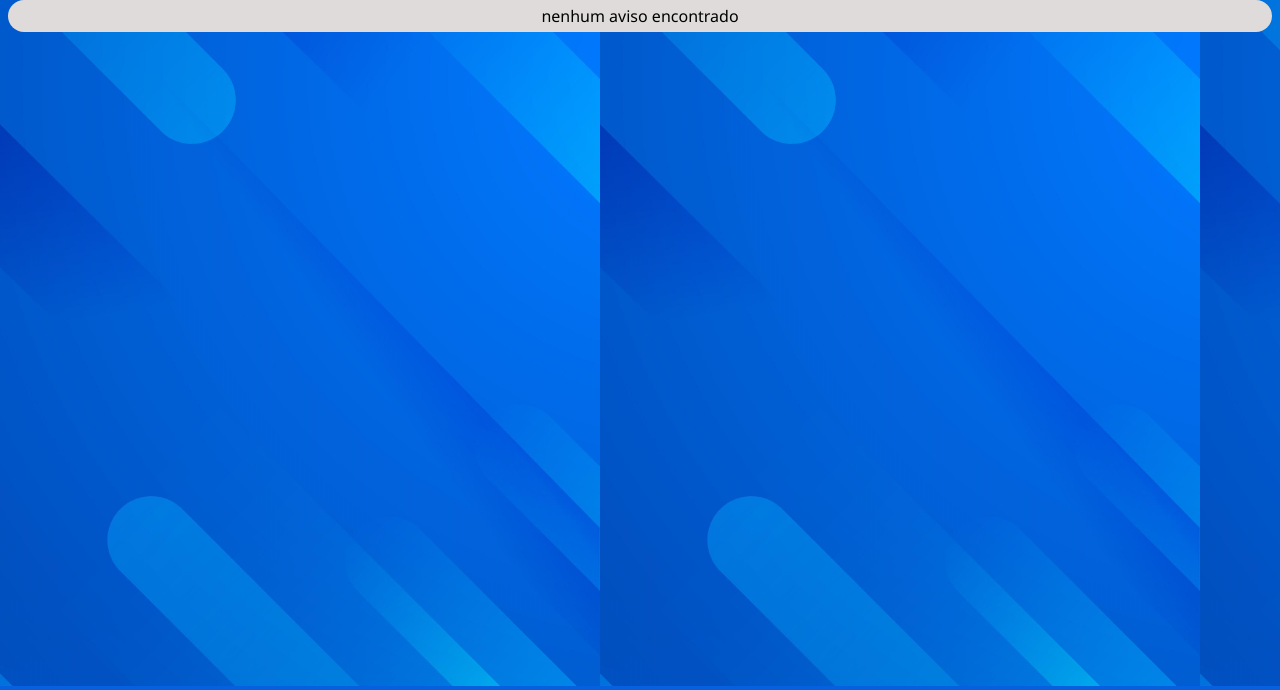
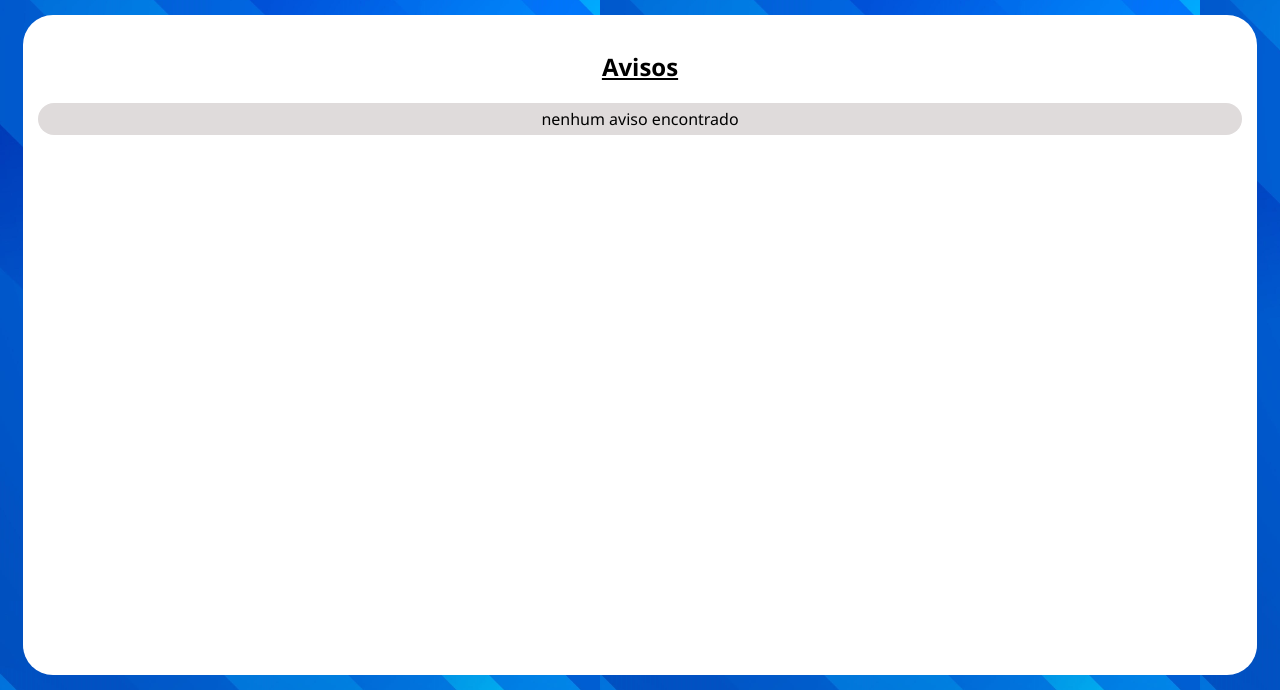
Before and after one commit to Klahold/Klahold-SA_Ferrovia, a PHP site: page /public/Avisos.php in a window 1280 px wide. Shown: the part 114-804 px from the top of the page. Run offline with PHP 8.4, Linux system fonts and the light colour scheme; a user stored in the database is signed in; data that the repository does not hold is empty.

Commit message:
ADD - avisos arrumado

```diff
--- a/public/Avisos.php
+++ b/public/Avisos.php
@@ -32,7 +32,9 @@ endif
         <h1>Avisos</h1>
         <img class="logoMenu" src="../assets/icons/avisos.png" alt="">
     </header>
+  <div class="brancoGeral">
 
+  <h2 class="avisos">Avisos</h2>
     <div class="arrastar">
 
       <?php
@@ -54,6 +56,7 @@ endif
       }
       ?>
     </div>
+    </div>
 
 </body>
 
--- a/style/styles.css
+++ b/style/styles.css
@@ -101,6 +101,11 @@ a{
     padding: 15px;
     text-align: center;
     height: 650px;
+}
+
+.avisos{
+    text-align: center;
+    text-decoration: underline;
 }
 
 /*------------------------------------------------------------------*/
```
